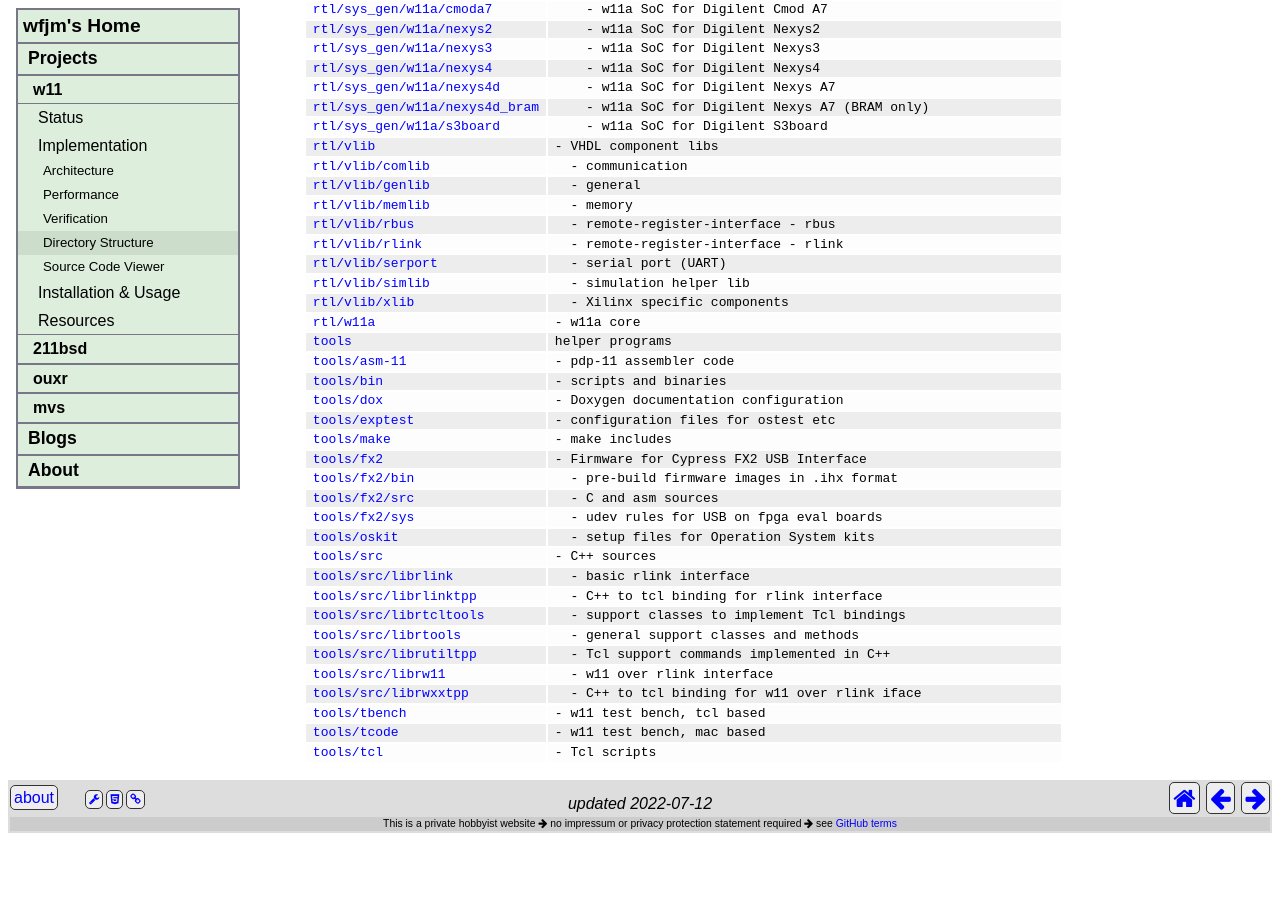
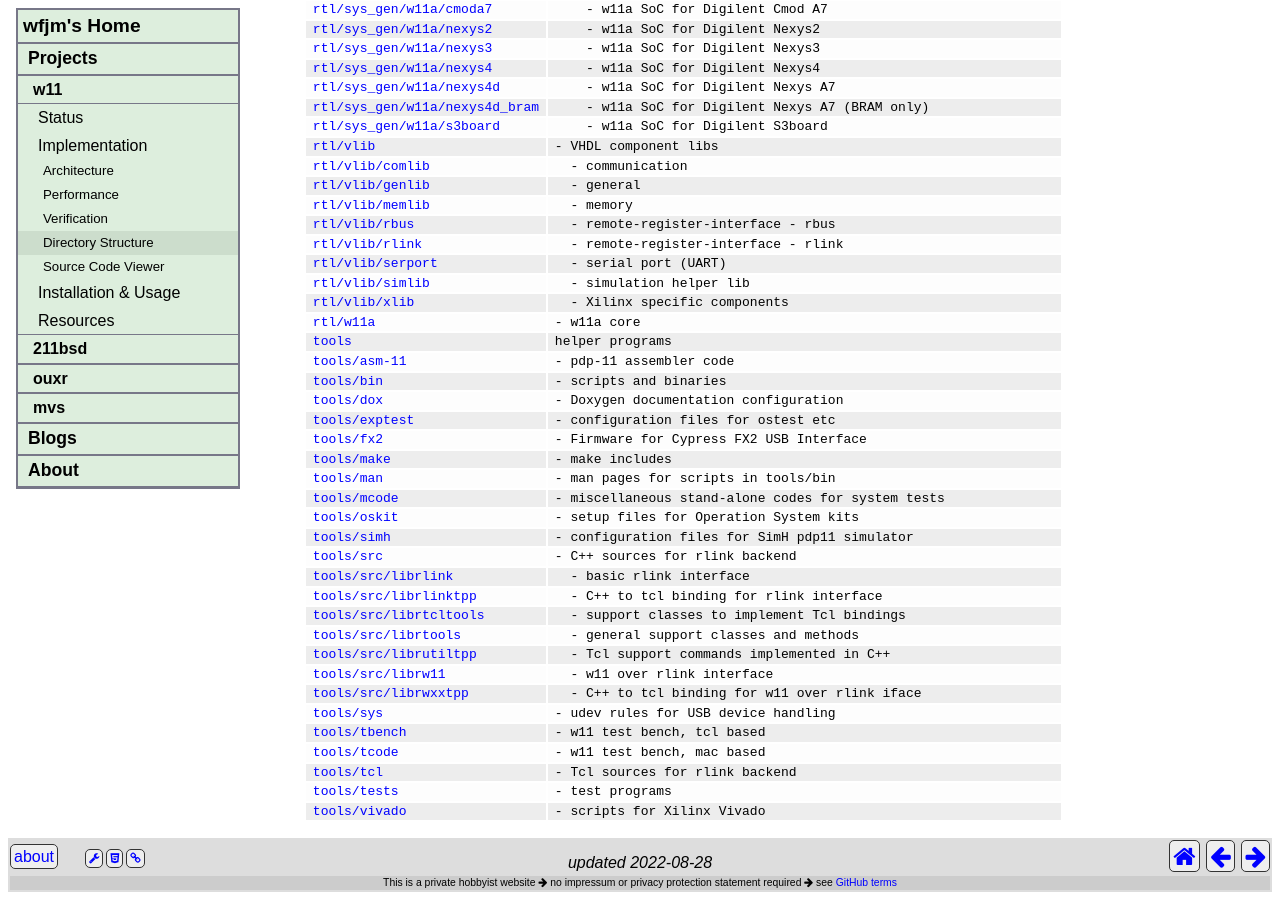
Before and after one commit to wfjm/wfjm.github.io, a Jekyll site: the page built from home/w11/impl/dirlayout.html, in a window 1280 px wide and 900 px high, scrolled down 968 px. Built offline with Jekyll 4.4.1, drawn with Linux system fonts in a browser that asks for light colours; before the commit the page ends 1809 px from its top, so only the background shows below that.

Commit message:
w11: update dirlayout; 211bsd: update patch mirror sites

```diff
--- a/home/w11/impl/dirlayout.html
+++ b/home/w11/impl/dirlayout.html
@@ -2,7 +2,7 @@
 title:  "Directory Layout"
 #
 my:
-  changedate: 2022-07-12
+  changedate: 2022-08-28
 #
   style: |
     .dl {
@@ -59,8 +59,7 @@ my:
   - ["rtl/sys_gen/w11a",             "  - designs for w11a SoC"]
   - ["rtl/sys_gen/w11a/arty",        "    - w11a SoC for Digilent Arty A7"]
   - ["rtl/sys_gen/w11a/arty_bram",   "    - w11a SoC for Digilent Arty A7 (BRAM only)"]
-  - ["rtl/sys_gen/w11a/artys7",      "    - w11a SoC for Digilent Arty
-  S7 <i>!only simulated!</i>"]
+  - ["rtl/sys_gen/w11a/artys7",      "    - w11a SoC for Digilent Arty S7 <i>!only simulated!</i>"]
   - ["rtl/sys_gen/w11a/artys7_bram", "    - w11a SoC for Digilent Arty S7 (BRAM only) <i>!only simulated!</i>"]
   - ["rtl/sys_gen/w11a/basys3",      "    - w11a SoC for Digilent Basys3"]
   - ["rtl/sys_gen/w11a/cmoda7",      "    - w11a SoC for Digilent Cmod A7"]
@@ -85,13 +84,13 @@ my:
   - ["tools/bin",                    "- scripts and binaries"]
   - ["tools/dox",                    "- Doxygen documentation configuration"]
   - ["tools/exptest",                "- configuration files for ostest etc"]
+  - ["tools/fx2",                    "- Firmware for Cypress FX2 USB Interface"]
   - ["tools/make",                   "- make includes"]
-  - ["tools/fx2",                    "- Firmware for Cypress FX2 USB Interface"]
-  - ["tools/fx2/bin",                "  - pre-build firmware images in .ihx format"]
-  - ["tools/fx2/src",                "  - C and asm sources"]
-  - ["tools/fx2/sys",                "  - udev rules for USB on fpga eval boards"]
-  - ["tools/oskit",                  "  - setup files for Operation System kits"]
-  - ["tools/src",                    "- C++ sources"]
+  - ["tools/man",                    "- man pages for scripts in tools/bin"]
+  - ["tools/mcode",                  "- miscellaneous stand-alone codes for system tests"]
+  - ["tools/oskit",                  "- setup files for Operation System kits"]
+  - ["tools/simh",                   "- configuration files for SimH pdp11 simulator"]
+  - ["tools/src",                    "- C++ sources for rlink backend"]
   - ["tools/src/librlink",           "  - basic rlink interface"]
   - ["tools/src/librlinktpp",        "  - C++ to tcl binding for rlink interface"]
   - ["tools/src/librtcltools",       "  - support classes to implement Tcl bindings"]
@@ -99,9 +98,12 @@ my:
   - ["tools/src/librutiltpp",        "  - Tcl support commands implemented in C++"]
   - ["tools/src/librw11",            "  - w11 over rlink interface"]
   - ["tools/src/librwxxtpp",         "  - C++ to tcl binding for w11 over rlink iface"]
+  - ["tools/sys",                    "- udev rules for USB device handling"]
   - ["tools/tbench",                 "- w11 test bench, tcl based"]
   - ["tools/tcode",                  "- w11 test bench, mac based"]
-  - ["tools/tcl",                    "- Tcl scripts"]
+  - ["tools/tcl",                    "- Tcl sources for rlink backend"]
+  - ["tools/tests",                  "- test programs"]
+  - ["tools/vivado",                 "- scripts for Xilinx Vivado"]
 ---
 
 <h2 id="h_dir_layout">Directory Structure of the Repository</h2>
```
Also changed, not shown: home/211bsd/index.html (+9 -2 lines).
